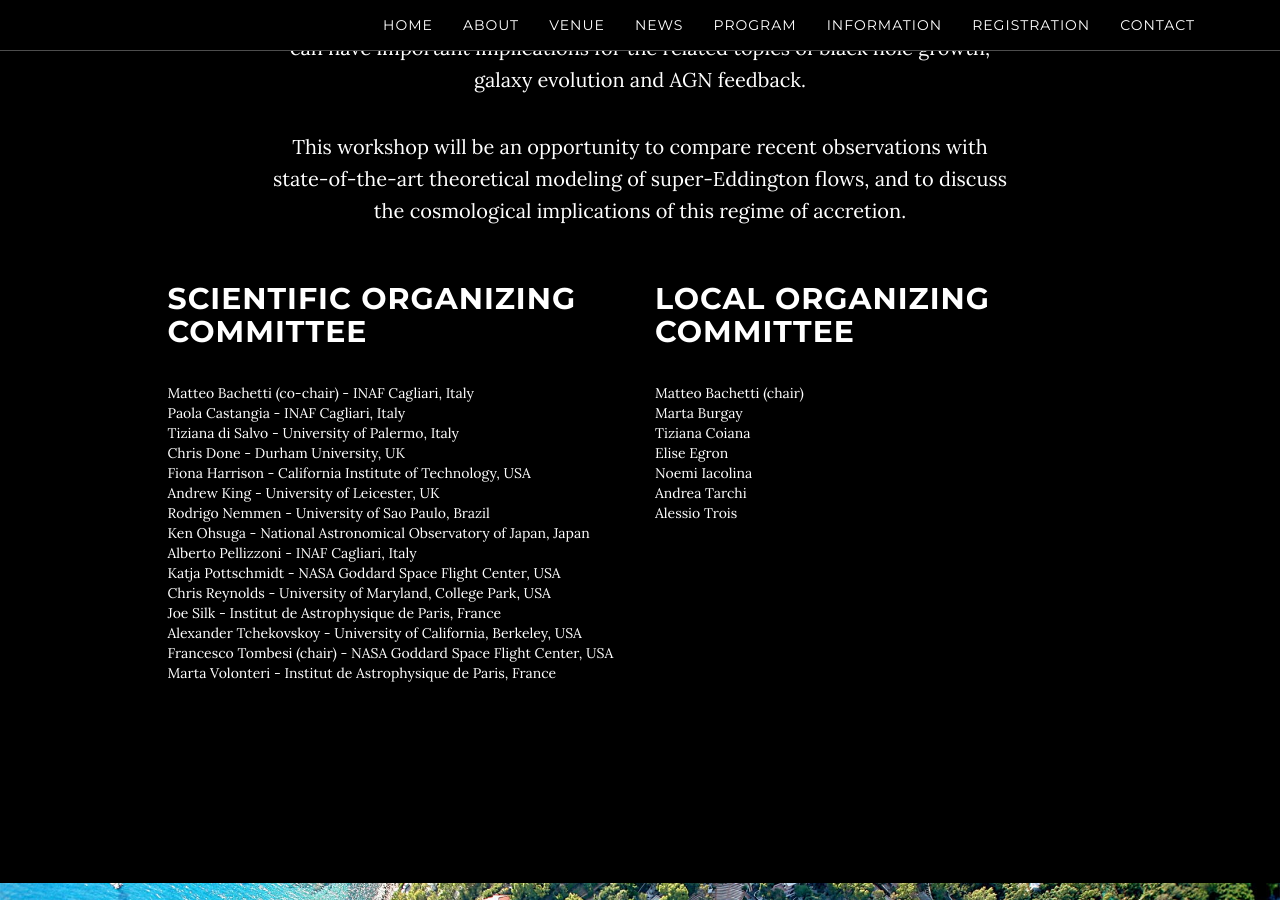
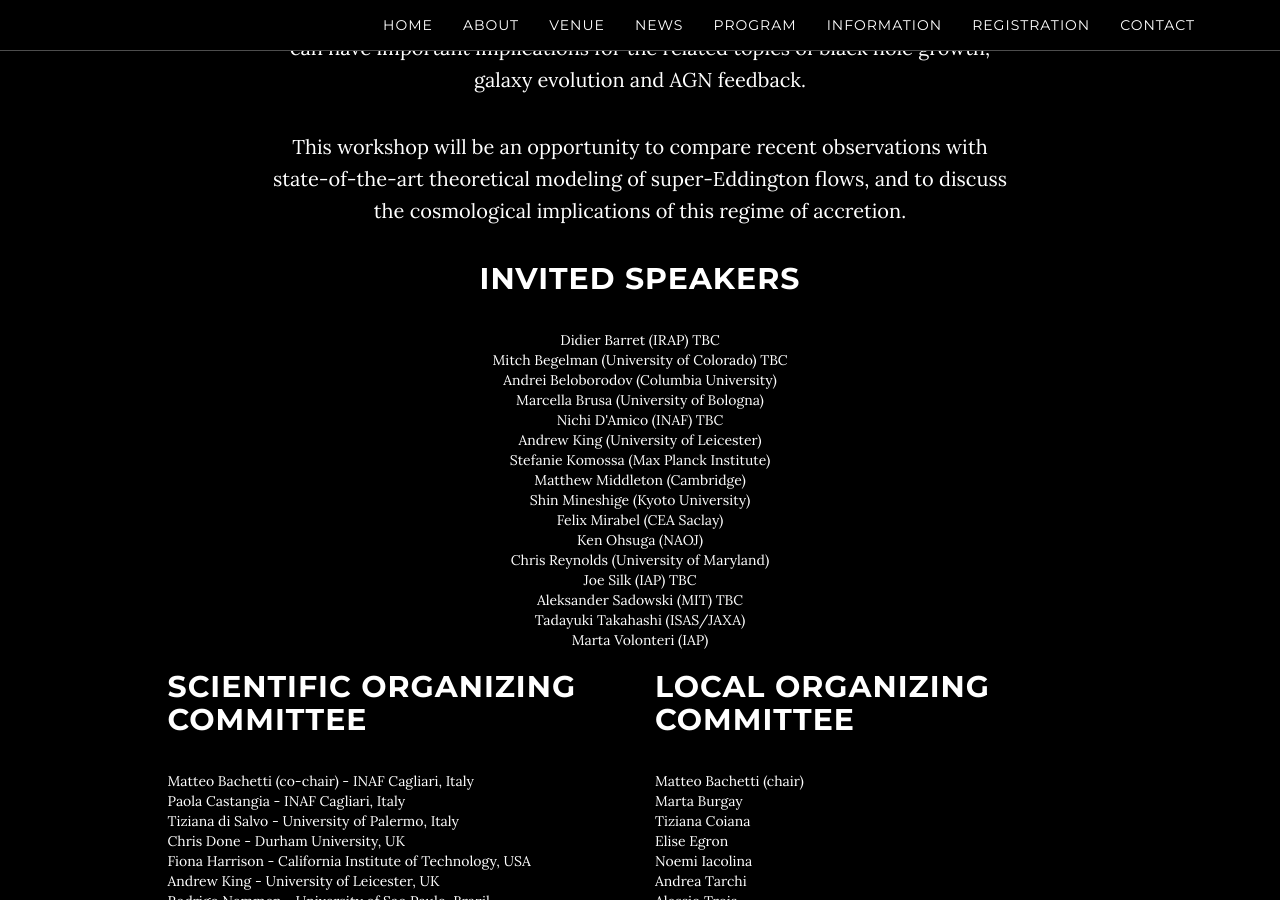
Before and after one commit to breakingthelimits/supereddington2016, a Jekyll site: the page built from index.html, in a window 1280 px wide and 900 px high, scrolled down 1264 px. Built offline with Jekyll 4.4.1, drawn with Linux system fonts in a browser that asks for light colours.

Commit message:
Add invited speakers

```diff
--- a/_includes/about.html
+++ b/_includes/about.html
@@ -14,6 +14,27 @@
                 state-of-the-art theoretical modeling of super-Eddington flows, and to
                 discuss the cosmological implications of this regime of accretion.</p>
 
+            </div>
+        </div>
+        <div class="row">
+            <div class="col-md-8 col-md-offset-2">
+                <h2>Invited speakers</h2>
+                Didier Barret (IRAP) TBC <br />
+                Mitch Begelman (University of Colorado) TBC <br />
+                Andrei Beloborodov (Columbia University) <br />
+                Marcella Brusa (University of Bologna) <br />
+                Nichi D'Amico (INAF) TBC <br />
+                Andrew King (University of Leicester) <br />
+                Stefanie Komossa (Max Planck Institute) <br />
+                Matthew Middleton (Cambridge) <br />
+                Shin Mineshige (Kyoto University) <br />
+                Felix Mirabel (CEA Saclay) <br />
+                Ken Ohsuga (NAOJ) <br />
+                Chris Reynolds (University of Maryland) <br />
+                Joe Silk (IAP) TBC <br />
+                Aleksander Sadowski (MIT) TBC <br />
+                Tadayuki Takahashi (ISAS/JAXA) <br />
+                Marta Volonteri (IAP)
             </div>
         </div>
         <div class="row">
```
